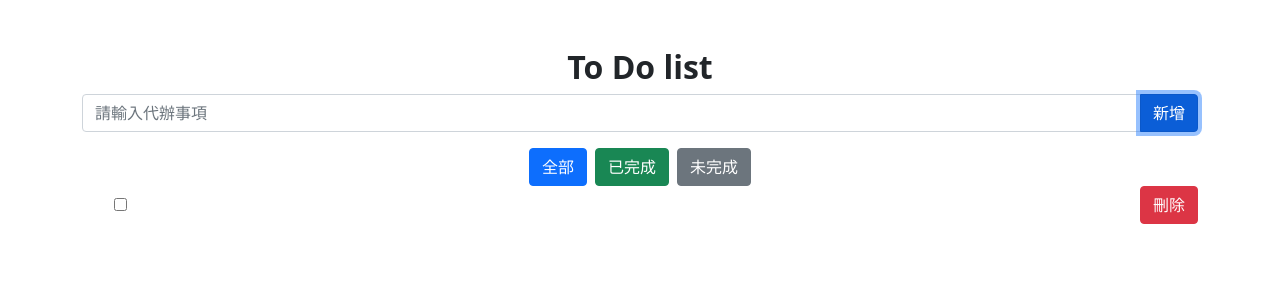
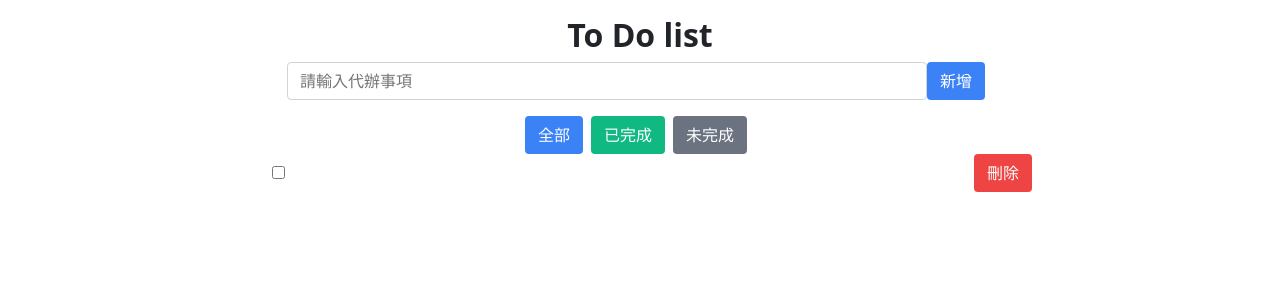
Before and after one commit to xin1126/React-Todolist, a React (Create React App) app: page / in a window 1280 px wide. Both pictures are taken after a click on the button "新增". Shown: the top 300 px of the page. Built offline with nearby package versions, Linux system fonts and the light colour scheme.

Commit message:
導入styled-components

```diff
--- a/package.json
+++ b/package.json
@@ -13,6 +13,7 @@
     "react": "^17.0.2",
     "react-dom": "^17.0.2",
     "react-scripts": "4.0.3",
+    "styled-components": "^5.3.1",
     "web-vitals": "^1.1.2"
   },
   "scripts": {
--- a/src/App.js
+++ b/src/App.js
@@ -1,6 +1,63 @@
 import React, { Component } from 'react'
 import classNames from 'classnames';
 import './scss/all.scss'
+import styled from 'styled-components';
+
+const Main = styled.main`
+  max-width: 800px;
+  margin: 1rem auto 0;
+`
+
+const Title = styled.h2`
+  font-weight: bolder;
+  text-align: center;
+`
+
+const List = styled.div`
+  display: flex;
+  align-items: center;
+  margin-bottom: 1rem;
+`
+
+const InputGroup = styled.div`
+  display: flex;
+  flex-wrap: wrap;
+  justify-content: center;
+  margin-bottom: 1rem;
+`
+
+const Input = styled.input`
+  width: 80%;
+  padding: 0.375rem 0.75rem;
+  font-size: 1rem;
+  font-weight: 400;
+  line-height: 1.5;
+  color: #212529;
+  background-color: #fff;
+  background-clip: padding-box;
+  border: 1px solid #ced4da;
+  appearance: none;
+  border-radius: 0.25rem;
+`
+
+const Button = styled.button`
+  display: inline-block;
+  font-weight: 400;
+  line-height: 1.5;
+  color: #fff;
+  background-color: ${props => props.theme.colors[props.color]};
+  border-color: ${props => props.color};
+  text-align: center;
+  text-decoration: none;
+  vertical-align: middle;
+  cursor: pointer;
+  user-select: none;
+  border: 1px solid transparent;
+  padding: 0.375rem 0.75rem;
+  font-size: 1rem;
+  border-radius: 0.25rem;
+  margin-right: 0.5rem;
+`
 
 class App extends Component {
   state = {
@@ -70,33 +127,33 @@ class App extends Component {
 
   render () {
     return (
-      <div className="App">
-        <main className="container mt-5">
-          <h2 className="fw-bold text-center">To Do list</h2>
-          <div className="input-group mb-3">
-            <input type="text" className="form-control" placeholder="請輸入代辦事項" value={this.state.value} onChange={this.inputValue} />
-            <button className="btn btn-primary" type="button" id="button-addon2" onClick={this.addData}>新增</button>
-          </div>
+      <div className="App" >
+        <Main>
+          <Title>To Do list</Title>
+          <InputGroup>
+            <Input type="text" placeholder="請輸入代辦事項" value={this.state.value} onChange={this.inputValue} />
+            <Button color='primary' type="button" onClick={this.addData}>新增</Button>
+          </InputGroup>
           {this.state.data.length !== 0 &&
             <div>
               <div className="text-center">
-                <button onClick={this.complete} className="btn btn-primary me-2">全部</button>
-                <button onClick={this.completed} className="btn btn-success me-2">已完成</button>
-                <button onClick={this.undone} className="btn btn-secondary">未完成</button>
+                <Button onClick={this.complete} color='primary' type="button">全部</Button>
+                <Button onClick={this.completed} color='success' type="button">已完成</Button>
+                <Button onClick={this.undone} color='secondary' type="button">未完成</Button>
               </div>
               <ul>
                 {this.state.tempData.map(item => (
-                  <li className="d-flex align-items-center mb-3" key={item.id}>
+                  <List key={item.id}>
                     <div className={classNames({ 'text-decoration-line-through': item.complete })}>
                       <input type="checkbox" className="me-1" onChange={this.onChange} data-id={item.id} checked={item.complete} />{item.value}
                     </div>
-                    <button className="btn btn-danger ms-auto" onClick={this.deleteData} data-id={item.id}>刪除</button>
-                  </li>
+                    <Button className="ms-auto" color='danger' onClick={this.deleteData} data-id={item.id} type="button">刪除</Button>
+                  </List>
                 ))}
               </ul>
             </div>
           }
-        </main>
+        </Main>
       </div >
     )
   }
--- a/src/index.js
+++ b/src/index.js
@@ -3,10 +3,22 @@ import ReactDOM from 'react-dom';
 import './index.css';
 import App from './App';
 import reportWebVitals from './reportWebVitals';
+import { ThemeProvider } from 'styled-components';
+
+const theme = {
+  colors: {
+    primary: '#3B82F6',
+    secondary: '#6B7280',
+    success: '#10B981',
+    danger: '#EF4444',
+  }
+}
 
 ReactDOM.render(
   <React.StrictMode>
-    <App />
+    <ThemeProvider theme={theme}>
+      <App />
+    </ThemeProvider >
   </React.StrictMode>,
   document.getElementById('root')
 );
```
Also changed, not shown: 1 other file (tests, documents, lock files or other folders).
